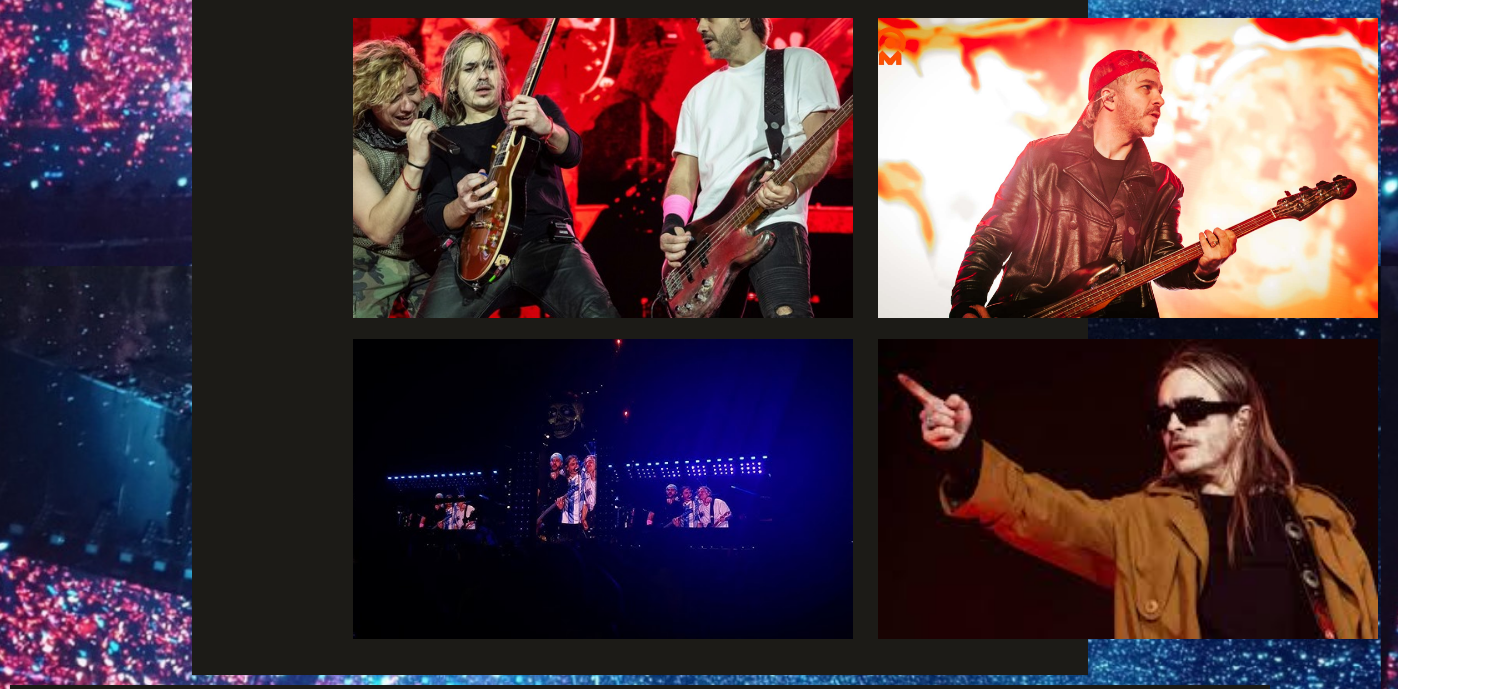
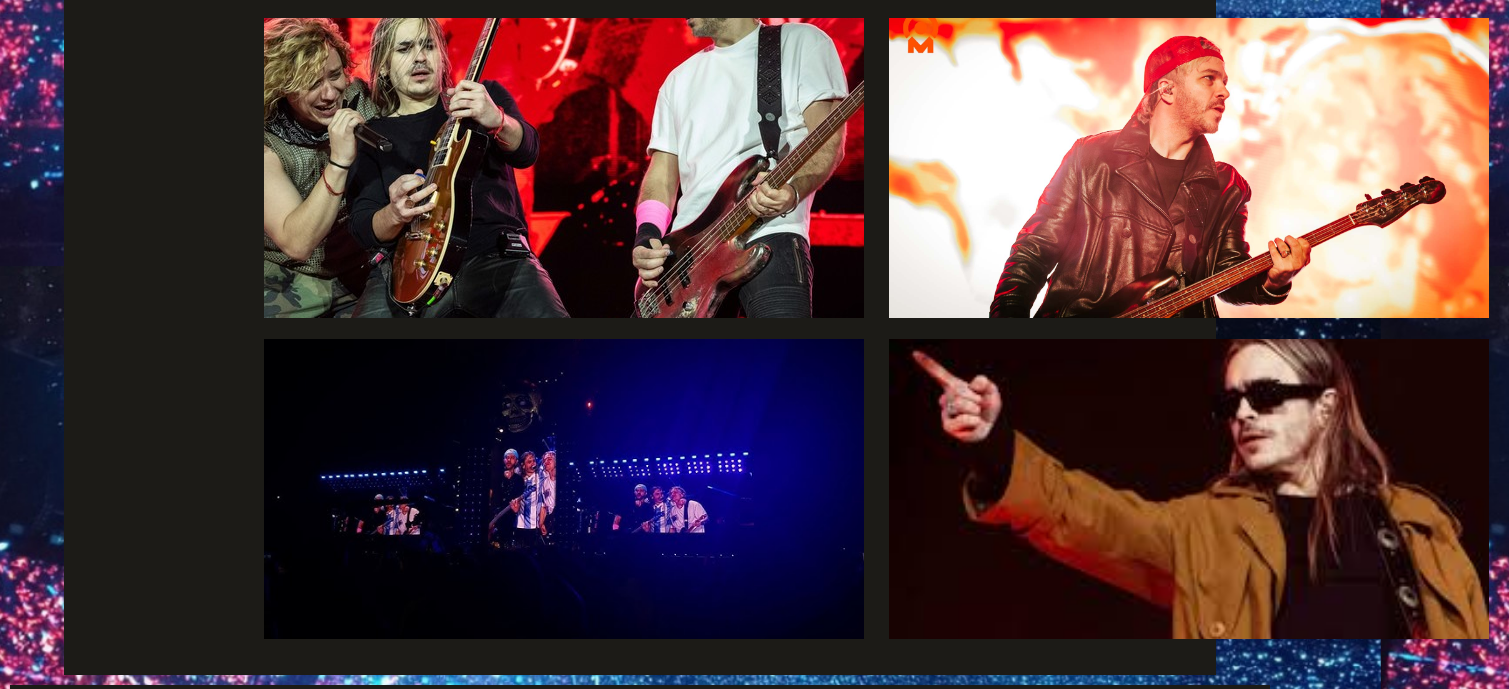
Before and after one commit to joaquincasal17/airbag, a plain HTML site: page airbag/fecha.html in a window 1280 px wide. Shown: the part 534-1223 px from the top of the page, 1509 px wide, since content can reach past the window. Drawn offline with nearby package versions, Linux system fonts and the light colour scheme.

Commit message:
correciones

```diff
--- a/airbag/fecha.html
+++ b/airbag/fecha.html
@@ -22,7 +22,7 @@
     </nav>
         <a href="#" class="pulsate-fwd"><button>iniciar sesion</button> </a>
     </header>
-    <main>
+    <main class="main-fecha">
         <div class="dropdown">
             <button class="btn btn-secondary dropdown-toggle" type="button" data-bs-toggle="dropdown" aria-expanded="false">
               fechas
@@ -99,7 +99,7 @@
                     <p><img src="../images/13.jpg" alt=""></p>
                     <p><img src="../images/14.jpg" alt=""></p>
                     <p><img src="../images/6.jpg" alt=""></p>
-                    <p><img src="../images/images (4).jpg" alt=""></p>
+                    <p><img src="../images/images4.jpg" alt=""></p>
                 </div>
             </section>
         </div>
--- a/style-airbag/scss/_fecha.scss
+++ b/style-airbag/scss/_fecha.scss
@@ -1,6 +1,10 @@
 @import './variables';
 @import './parametros';
 /*--------------------------- fecha------------------------- */
+.main-fecha{
+  background-color: $fondo;
+  width: 90%;
+}
 .dropdown {
   background-color: $fondo;
   padding: 10px;
@@ -25,7 +29,7 @@
   gap: 5px;
 
   img {
-    @include parametros(300px,500px,none,none);
+    @include parametros(300px,600px,none,none);
     object-fit: cover;
   }
 }
```
Also changed, not shown: images/images4.jpg (renamed from images/images (4).jpg), style-airbag/estilo.css, 1 other file.
